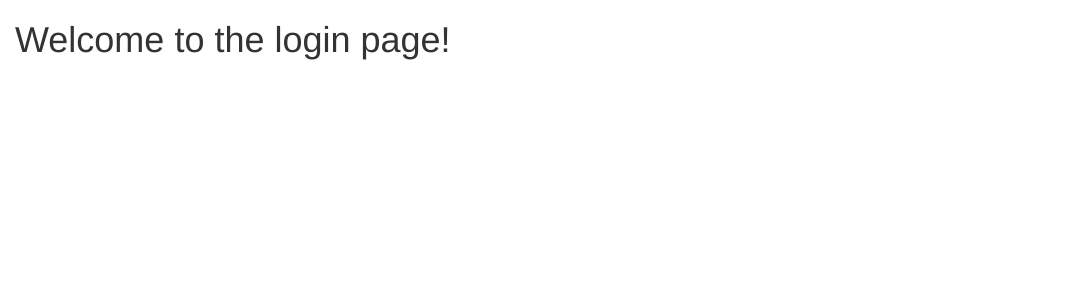
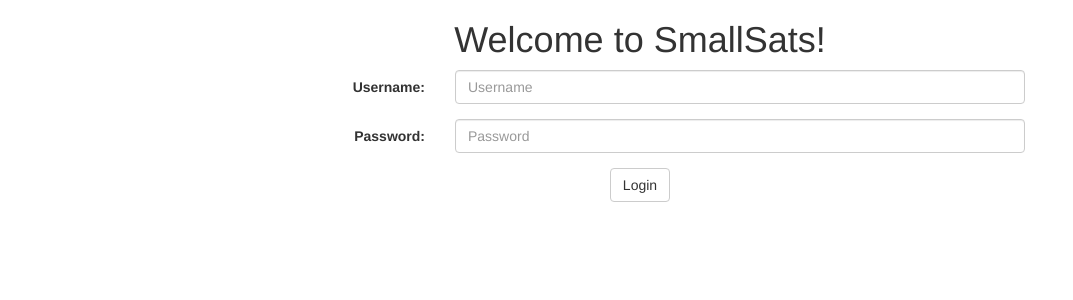
Before and after one commit to MMazzocchi/satellite, a Django app: page /login/ in a window 1280 px wide. Shown: the top 300 px of the page, without its empty margins (0-1073 px from the left). Run offline with Django 3.2, Linux system fonts and the light colour scheme; some libraries are stand-ins or nearby versions.

Commit message:
Upgraded the login page to actually do things. Nothing is behind it, and we're missing a redirect, but it's started.

```diff
--- a/server/website/static/css/style.css
+++ b/server/website/static/css/style.css
@@ -66,3 +66,17 @@ body {
   color: #008800;
   font-size: 1.1vw;
 }
+
+#login-container {
+  max-width: 800px;
+  min-width: 300px;
+  text-align: center;
+}
+
+#button-container {
+  text-align: center;
+}
+
+.alert {
+  text-align: left;
+}
--- /dev/null
+++ b/server/website/static/js/auth/login.js
@@ -0,0 +1,73 @@
+function login() {
+    var errorBox = $('#error-box')[0];
+    var errorList = $('#error-list')[0];
+
+    var username = $('#username')[0].value;
+    var password = $('#password')[0].value;
+
+    var success = true;
+    var errors = "";
+
+    if(username.length == 0) {
+        success = false;
+        errors += "<li>You must enter a username.</li>\n";
+        var uBox = $('#username-box')[0];
+        if(!uBox.classList.contains('has-error')) {
+            uBox.classList.add('has-error');
+        }
+    } else {
+        var uBox = $('#username-box')[0];
+        uBox.classList.remove('has-error');
+    }
+
+    if(password.length == 0) {
+        success = false;
+        errors += "<li>You must enter a password.</li>\n";
+        var pBox = $('#password-box')[0];
+        if(!pBox.classList.contains('has-error')) {
+            pBox.classList.add('has-error');
+        }
+    } else {
+        var pBox = $('#password-box')[0];
+        pBox.classList.remove('has-error');
+    }
+
+    if(!success) {
+        errorList.innerHTML = errors;
+        errorBox.hidden = false;
+    } else {
+        var settings = {
+            method: 'POST'
+        };
+        var url = "validate/";
+        $.ajax(url, settings).done(function(response) {
+            var data = JSON.parse(response);
+            if(data.valid) {
+              // We're logged in! Redirect to the home page.
+              errorBox.hidden = true;
+            } else {
+                for(var error in data.errors) {
+                    errors += "<li>"+data.errors[error]+"</ul>\n";
+                }
+                errorList.innerHTML = errors;
+                errorBox.hidden = false;
+            }
+        }).fail(function() {
+            var error = "<li>The login server couldn't be reached. Refresh the "+
+                        "page, check your internet connection, and try logging "+
+                        "in again.</li>\n";
+            errorList.innerHTML = error;
+            errorBox.hidden = false;
+        });
+    }
+}
+
+function loginIfEnter(e) {
+    if(e.keyCode == 13) {
+        login();
+    }
+}
+
+$('#login-button').click(login);
+$('#username').keyup(loginIfEnter);
+$('#password').keyup(loginIfEnter);
--- a/server/website/templates/html/login.html
+++ b/server/website/templates/html/login.html
@@ -2,7 +2,7 @@
 <!DOCTYPE html>
 <html>
   <head>
-    <title>Satellite</title>
+    <title>SmallSats Login</title>
     <meta charset="utf-8"/>
     <meta name="viewport" content="width=device-width, initial-scale=1, maximum-scale=1, user-scalable= no"/>
 
@@ -11,7 +11,40 @@
   </head>
   <body>
     <div id="content" class="container-fluid">
-      <h1>Welcome to the login page!</h1>
+      <div id="login-container" class="container">
+        <h1>Welcome to SmallSats!</h1>
+        <form id="login-form" class="form-horizontal">
+          <div id="username-box" class="form-group">
+            <label for="username" class="col-xs-3 control-label">Username:
+            </label>
+            <div class="col-xs-9">
+              <input id="username" type="text" class="form-control"
+                     placeholder="Username"/>
+            </div>
+          </div>
+          <div id="password-box" class="form-group">
+            <label for="password" class="col-xs-3 control-label">Password:
+            </label>
+            <div class="col-xs-9">
+              <input id="password" type="password" class="form-control"
+                     placeholder="Password"/>
+            </div>
+          </div>
+          <div id="button-container" class="form-group">
+            <button id="login-button" type="button" class="btn btn-default">
+            Login</button>
+          </div>
+        </form>
+        <div id="error-box" class="alert alert-danger" role="alert" hidden="true">
+            <p><strong>Uh-oh! Your login had the following errors:</strong></p>
+            <ul id="error-list">
+            </ul>
+            <p>Please correct the errors above and login.</p>
+        </div>
+      </div>
     </div>
+    <script src="https://ajax.googleapis.com/ajax/libs/jquery/2.2.2/jquery.min.js"></script>
+
+    <script src="{% static 'js/auth/login.js' %}"></script>
   </body>
 </html>
```
Also changed, not shown: 1 other file.
